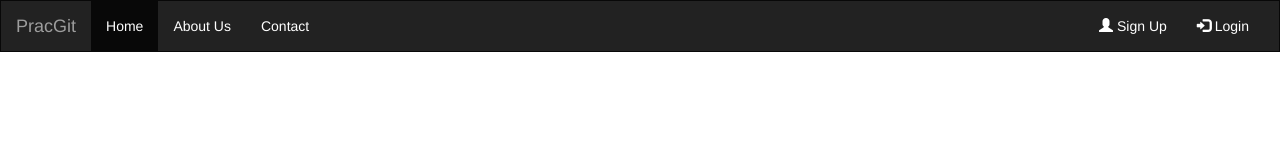
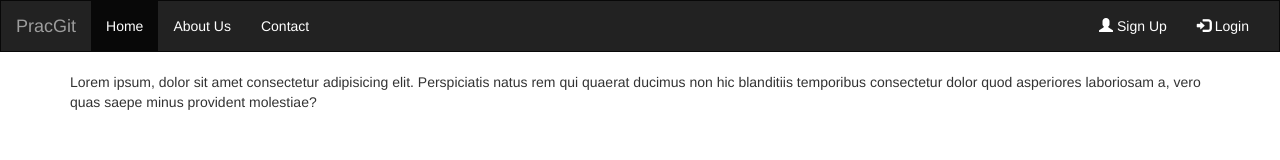
Before and after one commit to tushar-parhad/PracGit, a plain HTML site: page index.html in a window 1280 px wide. Drawn offline with nearby package versions, Linux system fonts and the light colour scheme.

Commit message:
New para added

```diff
--- a/index.html
+++ b/index.html
@@ -34,5 +34,8 @@
           </div>
         </div>
       </nav>
+      <div class="container">
+        <p>Lorem ipsum, dolor sit amet consectetur adipisicing elit. Perspiciatis natus rem qui quaerat ducimus non hic blanditiis temporibus consectetur dolor quod asperiores laboriosam a, vero quas saepe minus provident molestiae?</p>
+      </div>
 </body>
 </html>
```
Also changed, not shown: style.css (line endings or trailing spaces).
